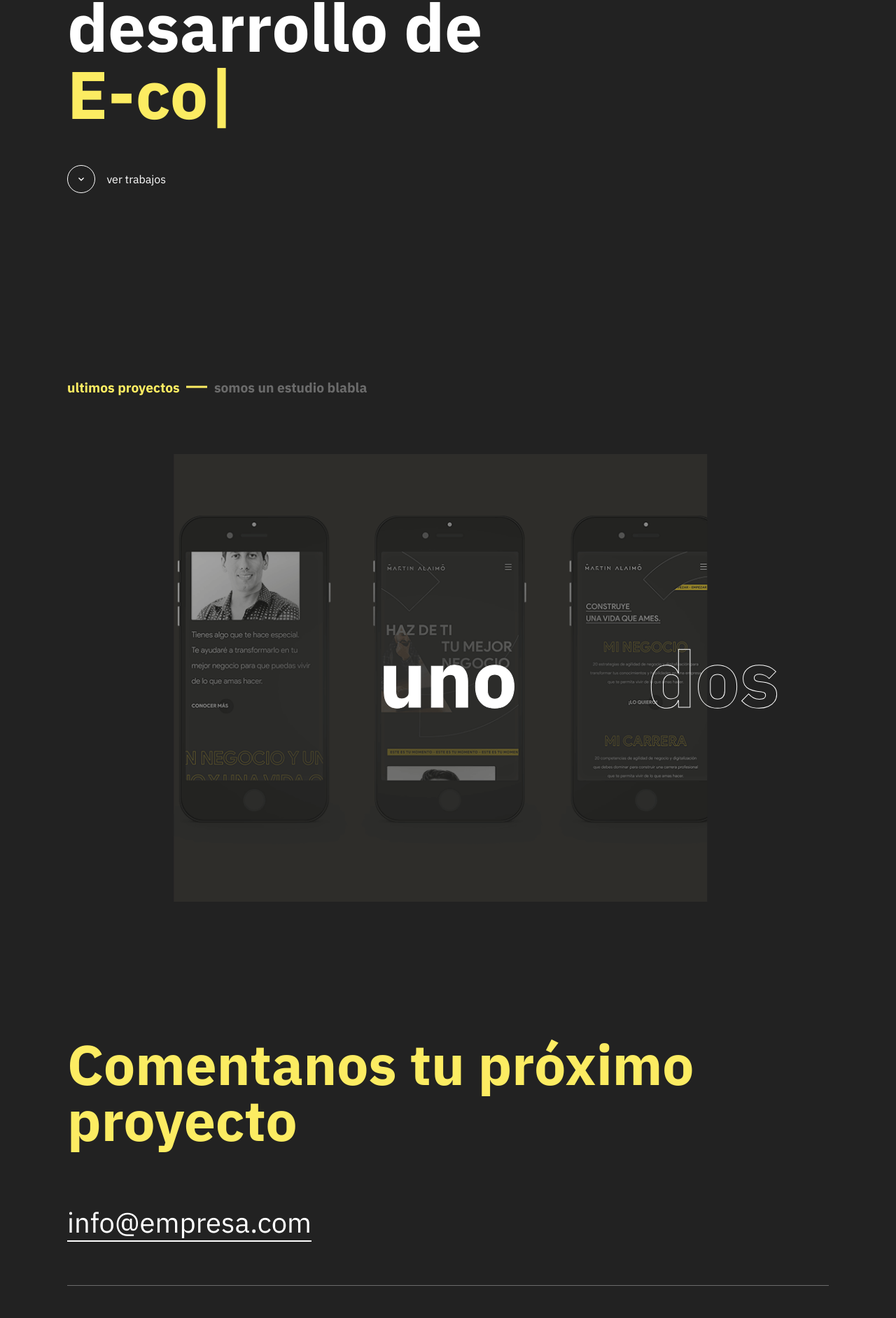
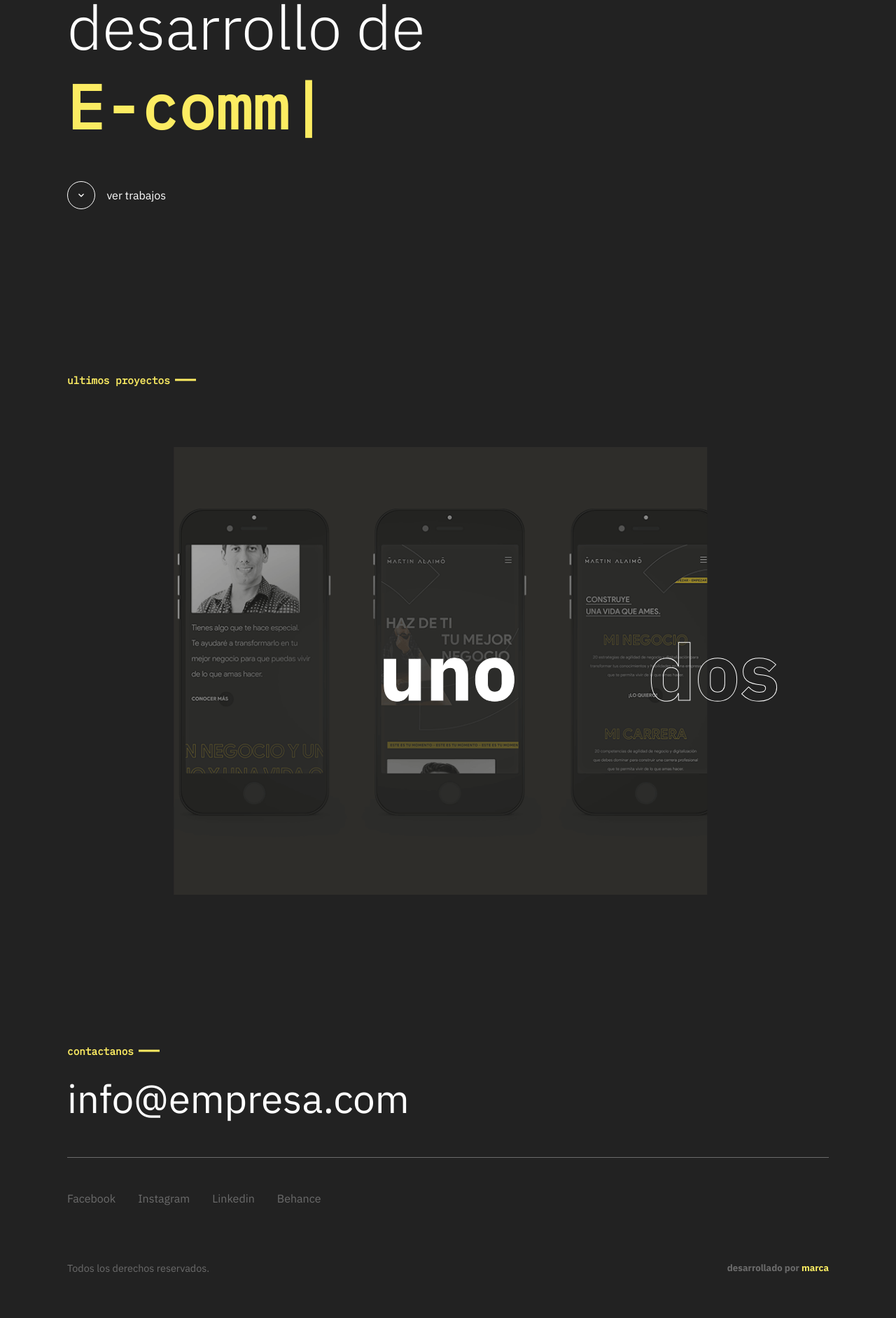
Before and after one commit to arielabaruffaldi/arielapaula.com, a React (Create React App) app: page / in a window 1280 px wide. Shown: the part 336-2220 px from the top of the page at 70% size. Built offline with nearby package versions, Linux system fonts and the light colour scheme.

Commit message:
ajustes varios

```diff
--- a/public/index.html
+++ b/public/index.html
@@ -10,7 +10,7 @@
       content="Web site created using create-react-app"
     />
     <link href="https://fonts.googleapis.com/css2?family=IBM+Plex+Sans:wght@100;200;300;400;500;600;700&display=swap" rel="stylesheet">
-    <link href="https://fonts.googleapis.com/css2?family=Oswald:wght@300;500;600&display=swap" rel="stylesheet">
+    <link href="https://fonts.googleapis.com/css2?family=IBM+Plex+Mono:wght@100;300;400&display=swap" rel="stylesheet">
     <!--
       manifest.json provides metadata used when your web app is installed on a
       user's mobile device or desktop. See https://developers.google.com/web/fundamentals/web-app-manifest/
--- a/src/components/Footer/Footer.js
+++ b/src/components/Footer/Footer.js
@@ -1,6 +1,8 @@
 import React from 'react';
 import styles from './Footer.module.scss';
-import Link from '../Link/Link'
+import Link from '../Link/Link';
+import Subtitle from "./../../components/Subtitle/Subtitle"
+
 
 const links = [
     { text: "Facebook", href: "/" },
@@ -12,8 +14,9 @@ const links = [
 const Footer = () => {
     return (
         <footer className={styles.Footer}>
-            <div>
-                <h3>Comentanos tu próximo proyecto</h3>
+            <Subtitle text="contactanos"></Subtitle>
+            <div className={styles.footerMail}>
+                {/* <h3>Contactanos</h3> */}
                 <a href="">info@empresa.com</a>
             </div>
             <nav className={styles.footerSocial}>
--- a/src/components/Footer/Footer.module.scss
+++ b/src/components/Footer/Footer.module.scss
@@ -3,26 +3,29 @@
 
 .Footer {
     background: $primary-bg;
-    min-height: 80vh;
+    min-height: 60vh;
     color: white;
     @include container();
+    .footerMail{
+        margin-top: 2em;
+    }
     div {
         h3 {
             font-size: 5em;
             line-height: 1;
             margin: 0;
-            margin-bottom: 1em;
-            color: $primary-color;
+            margin-bottom: .5em;
+            color: $secondary-color;
         }
         > a {
-            font-size: 2.5em;
-            border-bottom: 2px solid white;
+            font-size: 3.5em;
+            //border-bottom: 2px solid white;
         }
     }
     .footerSocial {
         border-top: 1px solid $secondary-color;
-        margin-top: 4em;
-        padding: 4em 0;
+        margin-top: 3em;
+        padding: 3em 0;
         ul {
             display: flex;
             color: $secondary-color;
@@ -36,6 +39,7 @@
         display: flex;
         justify-content: space-between;
         color: $secondary-color;
+        margin-top: 2em;
         span{
             font-size: .9em;
         }
--- a/src/components/PortfolioCarrousel/PortfolioCarrousel.js
+++ b/src/components/PortfolioCarrousel/PortfolioCarrousel.js
@@ -1,7 +1,11 @@
+import SwiperCore, { Navigation, Pagination, Scrollbar, Mousewheel } from 'swiper';
+
 import React, { useState } from 'react';
 import styles from './PortfolioCarrousel.module.scss'
 import { Swiper, SwiperSlide } from 'swiper/react';
 import 'swiper/swiper.scss';
+
+SwiperCore.use([Navigation, Pagination, Scrollbar, Mousewheel]);
 
 
 const PortfolioCarrousel = ({ trabajos }) => {
@@ -14,6 +18,8 @@ const PortfolioCarrousel = ({ trabajos }) => {
                 slidesPerView={3}
                 onSlideChange={(slide) => setItemId(slide.activeIndex)}
                 centeredSlides={true}
+                mousewheel={{ forceToAxis: true, sensitivity: 0.5 }}
+                forceToAxis={true}
             /* onSwiper={(swiper) => console.log(swiper)} */
             >
                 {trabajos.map((trabajo, index) => {
@@ -38,7 +44,7 @@ const PortfolioCarrousel = ({ trabajos }) => {
                 })}
                 <div style={{ backgroundImage: `url(${trabajos[itemId].foto})` }} className={styles.divBg}></div>
             </Swiper>
-        </section>
+        </section >
     )
 }
 
--- a/src/components/Subtitle/Subtitle.js
+++ b/src/components/Subtitle/Subtitle.js
@@ -3,7 +3,7 @@ import styles from "./Subtitle.module.scss"
 
 const Subtitle = ({ text, secondaryText, etiqueta }) => {
     return (
-        etiqueta === "h1" ? <h1 className={styles.Subtitle}>{text}<div className={styles.separator}></div><span>{secondaryText}</span></h1> :
+        etiqueta === "h1" ? <h1 className={styles.Subtitle}>{text}<div className={styles.separator}></div>{secondaryText && <span>{secondaryText}</span>}</h1> :
             <h2 className={styles.Subtitle}>{text}<div className={styles.separator}></div><span>{secondaryText}</span></h2>
     )
 }
--- a/src/components/Subtitle/Subtitle.module.scss
+++ b/src/components/Subtitle/Subtitle.module.scss
@@ -2,9 +2,10 @@
 
 .Subtitle{
     font-weight: $font-bold;
+    font-family: $secondary-font;
     display: flex;
     align-items: center;
-    font-size: 1.2em;
+    font-size: .9em;
     transform: translateY(50%);
     color: $primary-color;
     span{
--- a/src/pages/Home/Home.js
+++ b/src/pages/Home/Home.js
@@ -55,7 +55,7 @@ const Home = () => {
             </div>
         </section>
         <section>
-        <Subtitle text="ultimos proyectos" secondaryText="somos un estudio blabla"></Subtitle>
+        <Subtitle text="ultimos proyectos"></Subtitle>
         <PortfolioCarrousel trabajos={trabajos}></PortfolioCarrousel>
         </section>
         </>
--- a/src/pages/Home/Home.module.scss
+++ b/src/pages/Home/Home.module.scss
@@ -7,15 +7,16 @@
     color: white;
 
     h1 {
-        font-size: 6em;
+        font-size: 5.5em;
         color: white;
-        line-height: 1;
-        font-weight: $font-bold;
+        font-weight: 300;
         display: block;
         margin: .5em 0;
         width: 80%;
         >span {
             color: $primary-color;
+            font-weight: 700;
+            font-family: $secondary-font;
             &:first-child{
                 display: block;
             }
--- a/src/utils/variables.scss
+++ b/src/utils/variables.scss
@@ -1,5 +1,5 @@
-$primary-font: "'Rubik', sans-serif'";
-$secondary-font: "font-family: 'Oswald', sans-serif";
+$primary-font: 'Rubik', sans-serif;
+$secondary-font: 'IBM Plex Mono', monospace;
 
 $primary-bg: #222;
 $primary-color: #fcec62;
```
